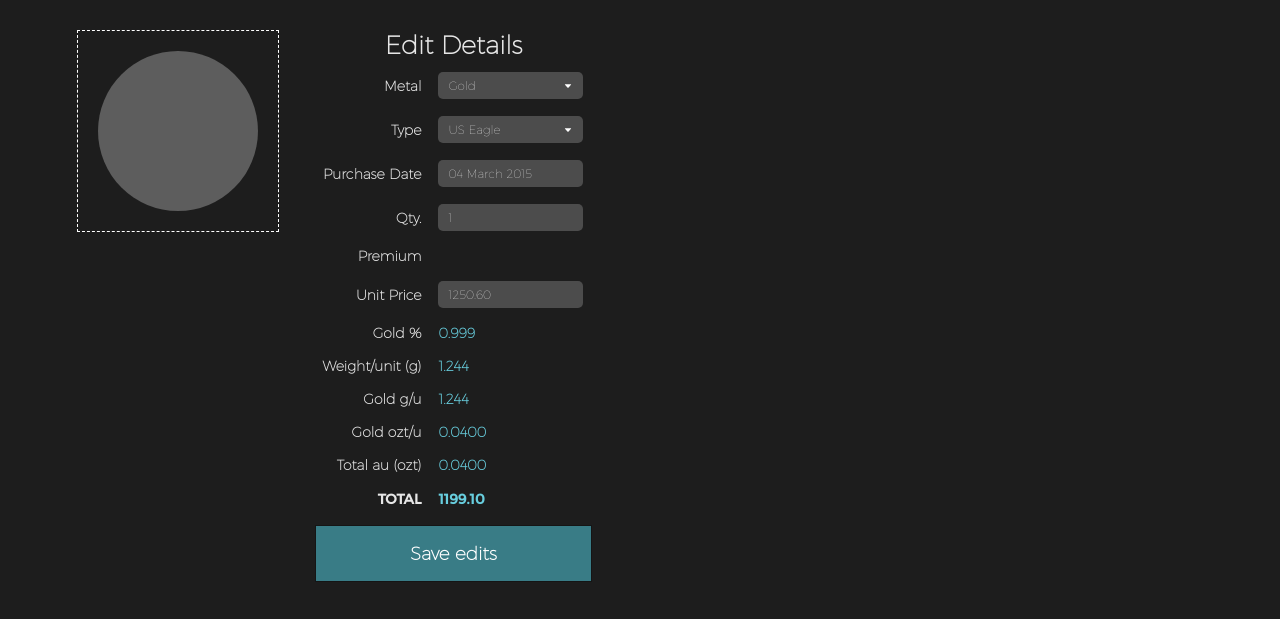
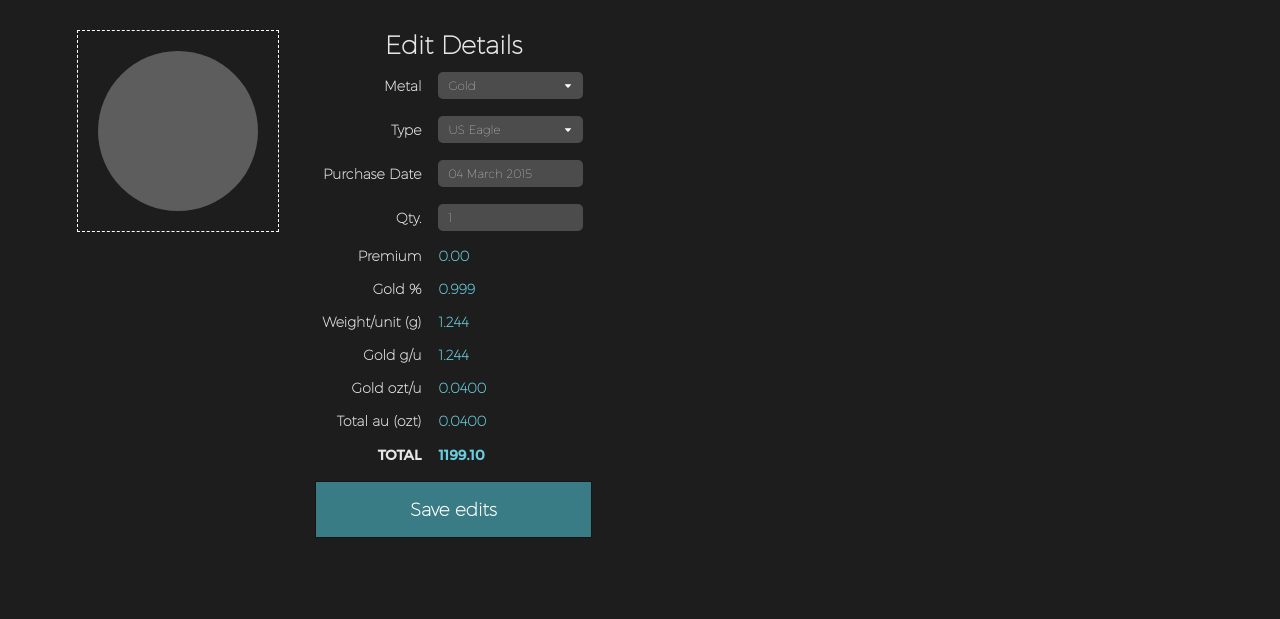
Before and after one commit to freeqinc/DreamTeam-HW4, a plain HTML site: page gold_detail.html in a window 1280 px wide. Both pictures are taken after a click on the element "Edit". Shown: the part 73-692 px from the top of the page. Drawn offline with Linux system fonts and the light colour scheme; a script that the page names is missing.

Commit message:
removed unit price

```diff
--- a/gold_detail.html
+++ b/gold_detail.html
@@ -223,13 +223,7 @@
                                 <td>Premium</td>
                                 <td>
                                     <!--<input name="quantity" value="47.00" />-->
-
-                                </td>
-                            </tr>
-                            <tr>
-                                <td>Unit Price</td>
-                                <td>
-                                    <input name="quantity" value="1250.60" />
+                                    0.00
                                 </td>
                             </tr>
                             <tr>
--- a/js/datapopulation.js
+++ b/js/datapopulation.js
@@ -281,6 +281,7 @@ $(document).ready(function() {
     	})
     	.done(function( csvdata ) {
     		//alert("\nData from "+json_url+":\n"+csvdata);
+            console.log("csvdata "+csvdata);
     		var csvArray = CSVToArray(csvdata, ",");
     		csvArray = csvArray.slice(1, csvArray.length-1);
     		csvArray.reverse();
```
